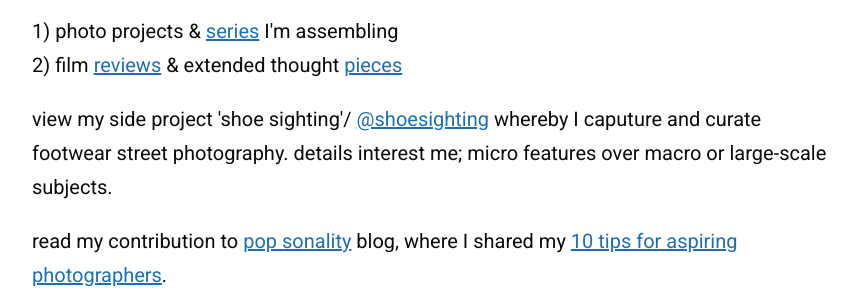
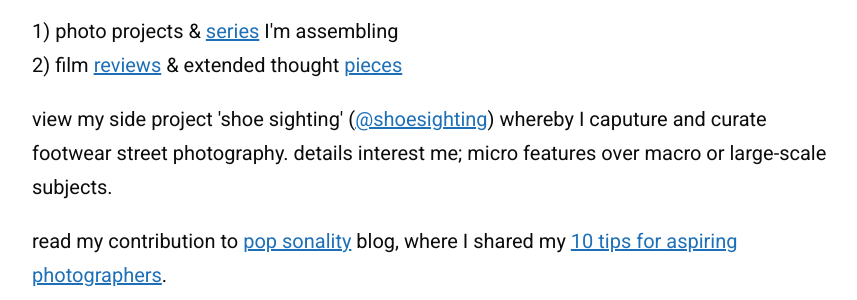
Before and after one commit to zoeurl/zoedowney.github.io, a Jekyll site: the page built from about/index.html, in a window 1280 px wide. Shown: the part 381-681 px from the top of the page, without its empty margins (208-1065 px from the left). Built offline with Jekyll 4.4.1, drawn with Linux system fonts in a browser that asks for light colours.

Commit message:
Update index.html

```diff
--- a/about/index.html
+++ b/about/index.html
@@ -15,7 +15,7 @@
 1) photo projects & <a href="https://www.zoedowney.com/abstract/">series</a> I'm assembling
 <br>2) film <a href="https://www.zoedowney.com/past-lives/">reviews</a> & extended thought <a href="https://www.zoedowney.com/the-ghost-behind-the-machine/">pieces</a>
 </p>
-view my side project 'shoe sighting'/ <a href="https://www.instagram.com/shoesighting">@shoesighting</a> whereby I caputure and curate footwear street photography. details interest me; micro features over macro or large-scale subjects.
+view my side project 'shoe sighting' (<a href="https://www.instagram.com/shoesighting">@shoesighting</a>) whereby I caputure and curate footwear street photography. details interest me; micro features over macro or large-scale subjects.
 </p>
 read my contribution to <a href="https://www.instagram.com/p/DARMIgPo8T2/">pop sonality</a> blog, where I shared my <a href="https://popsonality.blogspot.com/2024/09/zoe-downey-shares-with-pop-sonality-her.html">10 tips for aspiring photographers</a>.
 </p>
```
